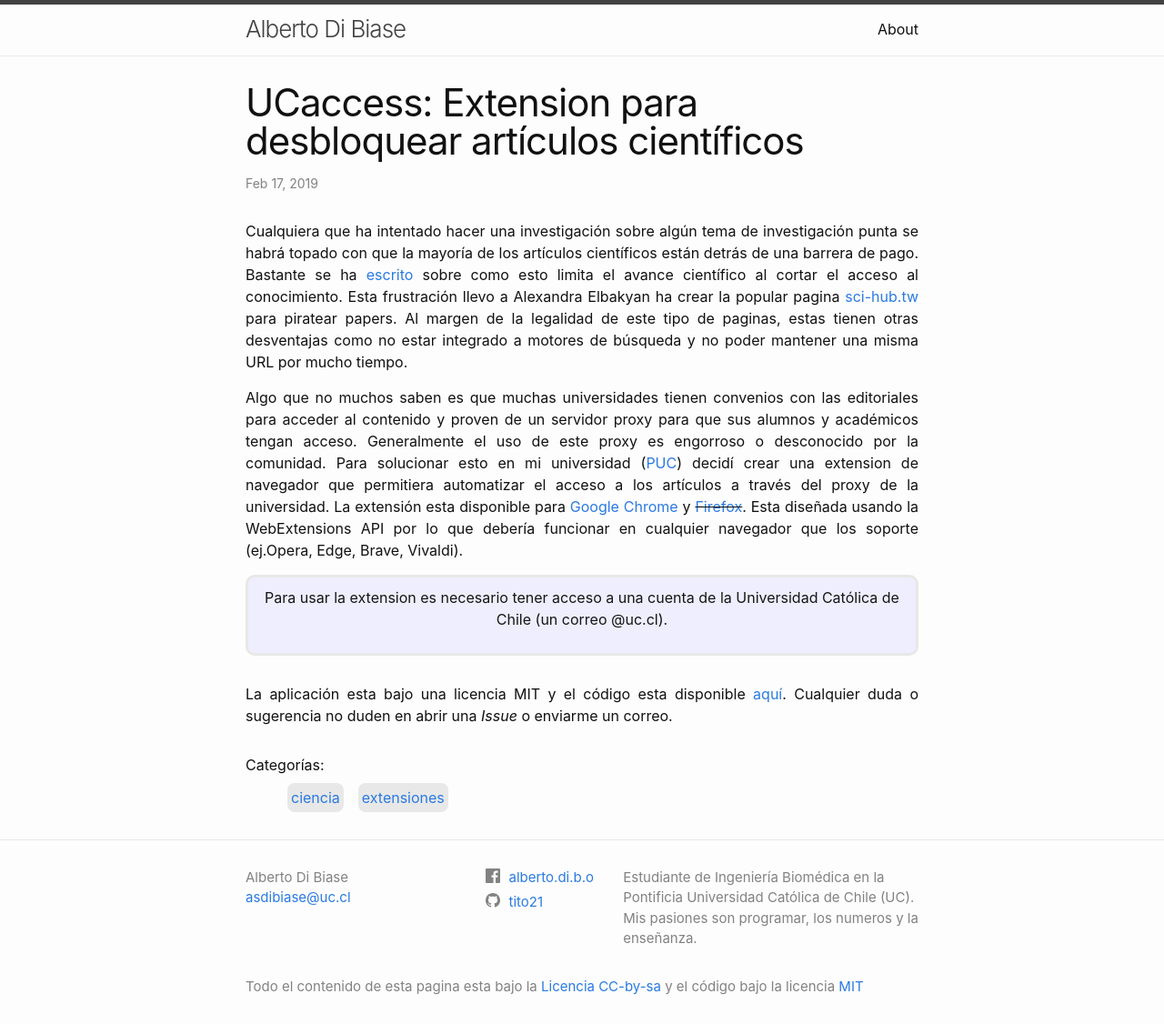
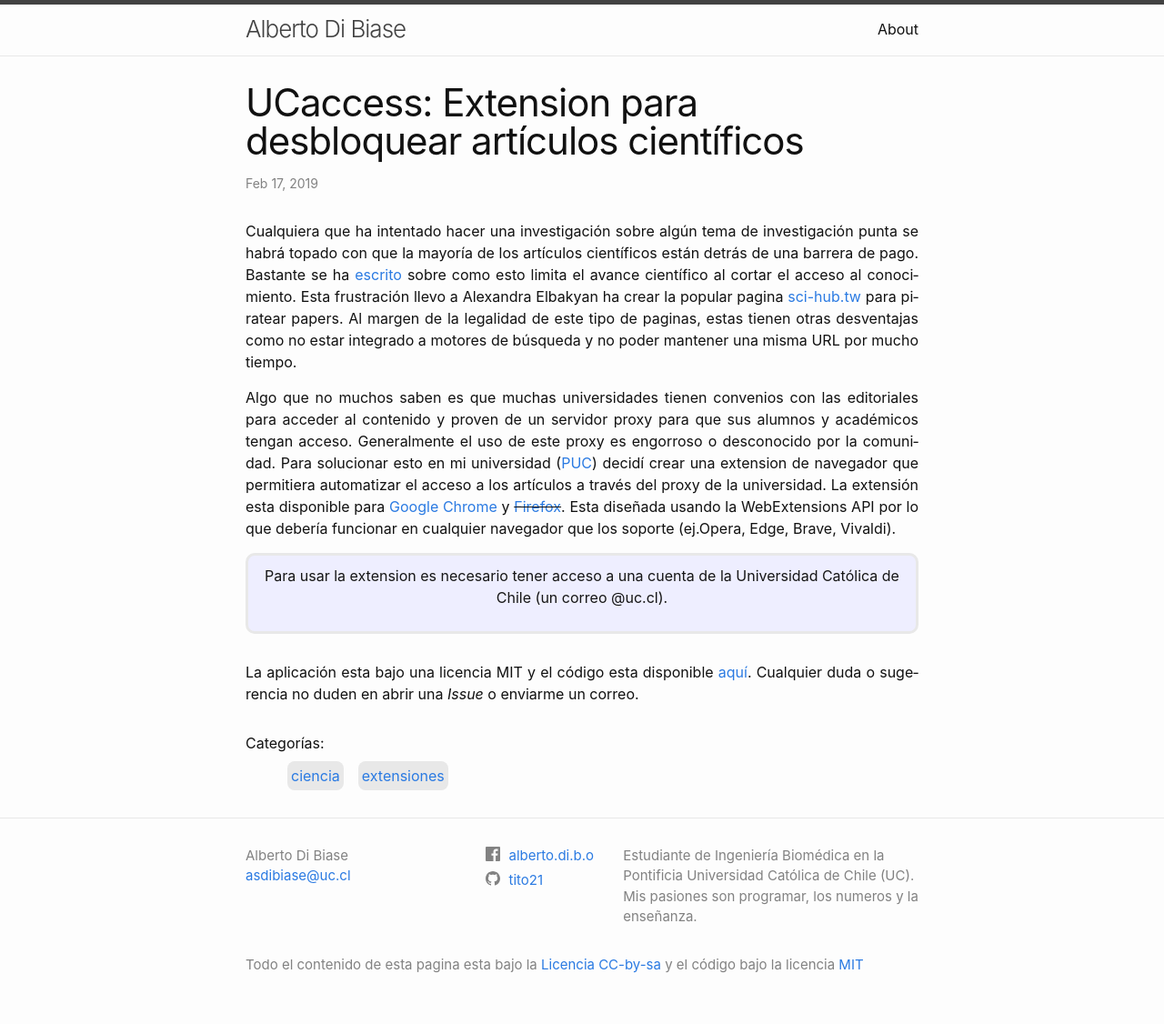
Before and after one commit to tito21/tito21.github.io, a Jekyll site: the page built from _posts/2019-02-16-UCaccess-Extension-para-debloquear-articulos.md, in a window 1280 px wide. Shown: the whole page at 91% size. Built offline with Jekyll 4.4.1, drawn with Linux system fonts in a browser that asks for light colours; after the commit the page ends 1102 px from its top, so only the background shows below that.

Commit message:
hypenead content

```diff
--- a/_config.yml
+++ b/_config.yml
@@ -20,6 +20,8 @@
     Universidad Católica de Chile (UC). Mis pasiones son programar, los numeros y la enseñanza.
 baseurl: "" # the subpath of your site, e.g. /blog
 url: "https://tito21.github.io/" # the base hostname & protocol for your site, e.g. http://example.com
+lang: es-CL
+
 # twitter_username: jekyllrb
 github_username: tito21
 facebook_username: alberto.di.b.o
--- a/_sass/minima/_layout.scss
+++ b/_sass/minima/_layout.scss
@@ -234,6 +234,10 @@
 .post-content {
   margin-bottom: $spacing-unit;
   text-align: justify;
+  -ms-hyphens: auto;
+  -webkit-hyphens: auto;
+  hyphens: auto;
+
 
   h2 {
     @include relative-font-size(2);
```
Also changed, not shown: Gemfile.lock.
